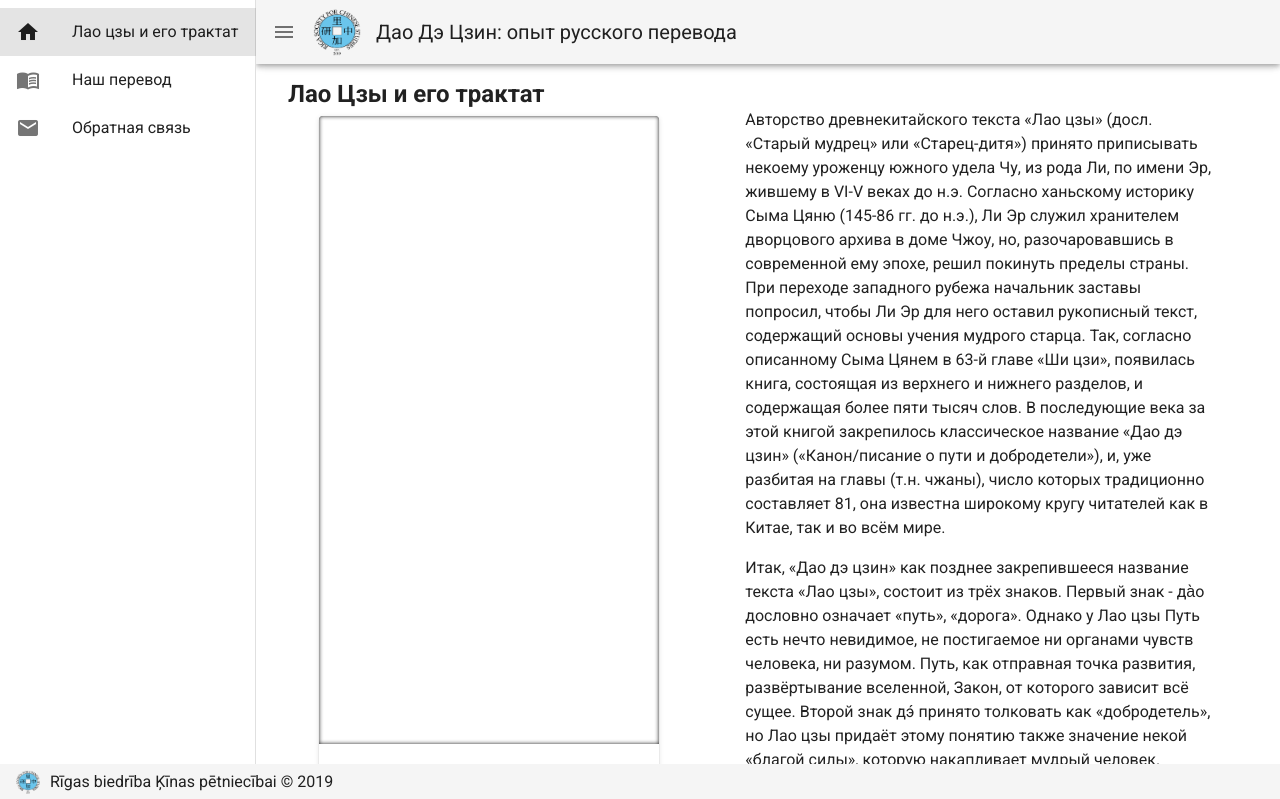
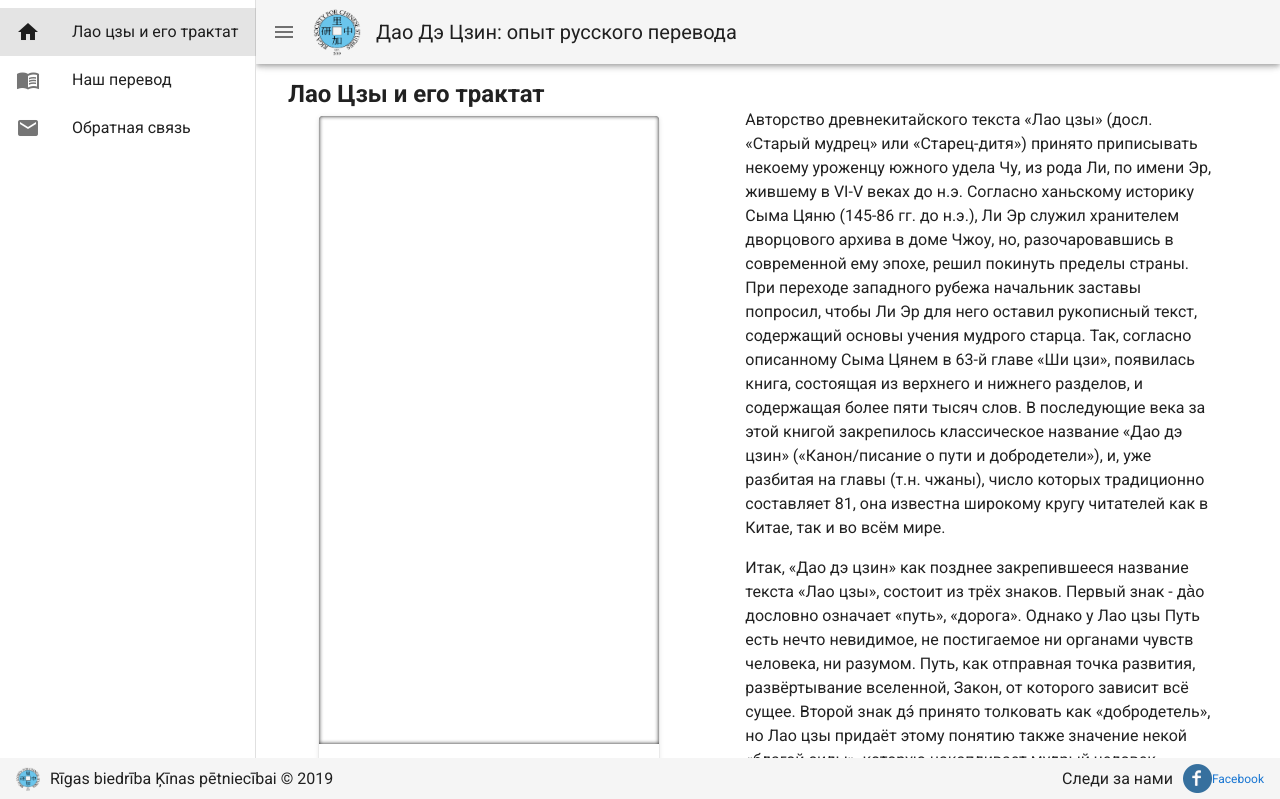
Before and after one commit to karens-yang/daodejing.eu, a Nuxt app: page / in a window 1280 px wide. Shown: the top 799 px of the page. Built offline with nearby package versions, Linux system fonts and the light colour scheme.

Commit message:
Add Facebook button

```diff
--- a/layouts/default.vue
+++ b/layouts/default.vue
@@ -74,6 +74,15 @@
         style="margin-right: 10px;"
       />
       <span>Rīgas biedrība Ķīnas pētniecībai &copy; 2019</span>
+      <v-spacer />
+
+      <span style="margin-right: 10px;">Следи за нами</span>
+      <div>
+        <a href="https://www.facebook.com/daodejing.eu/" target="_blank" style="text-decoration: none;">
+          <img src="/img/facebook.png" alt="facebook" width="29" height="29" style="margin-right: 0px; margin-bottom: -6px;">
+          <span style="display: inline-block; font-size: 12px; transform: translateY(-4px);">Facebook</span>
+        </a>
+      </div>
     </v-footer>
   </v-app>
 </template>
@@ -110,3 +119,15 @@ export default {
   }
 }
 </script>
+
+<style>
+.grower {
+  content: "";
+  width: 10px;
+  height: 1px;
+  width: 100%;
+  flex-shrink: 1;
+  flex-grow: 1;
+  border: solid 1px red;
+}
+</style>
```
Also changed, not shown: static/img/facebook.png (added).
